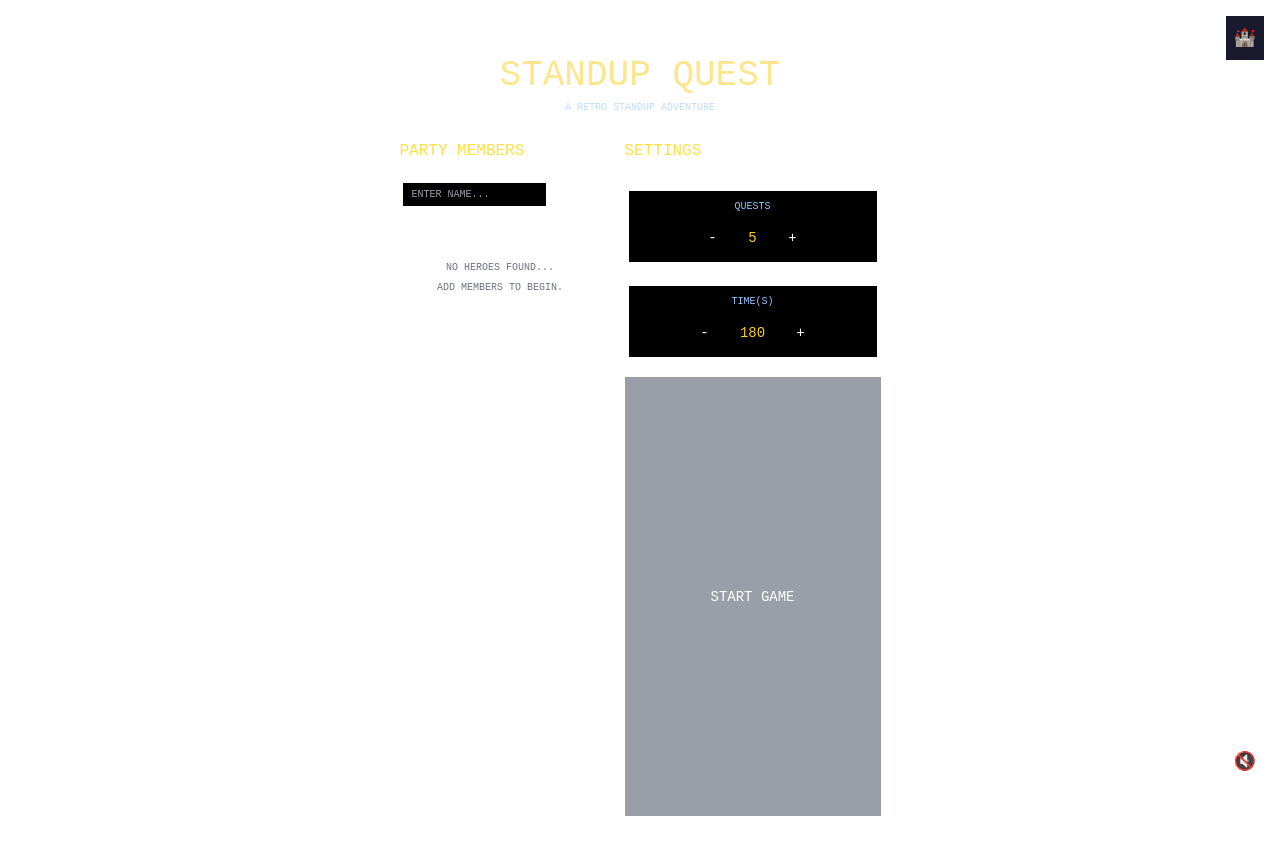
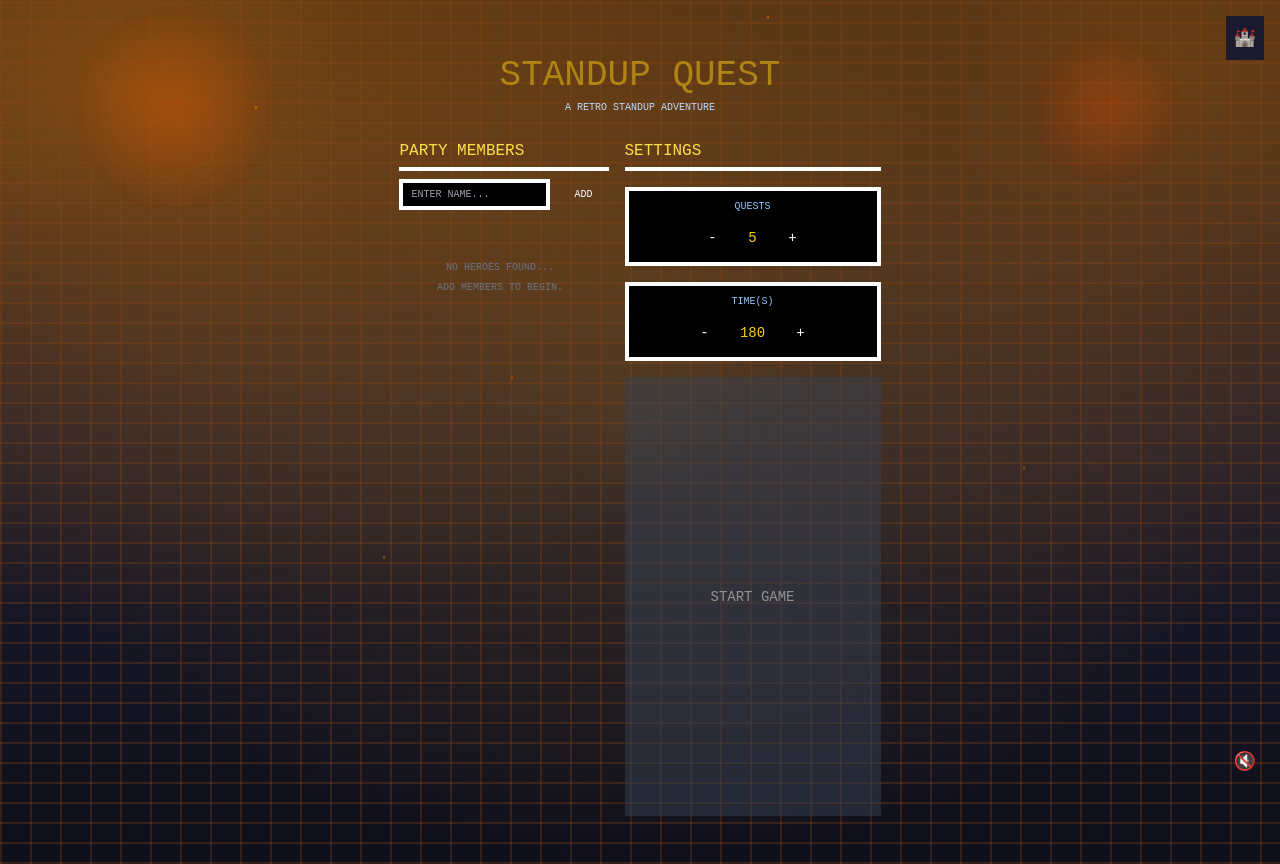
Before and after one commit to drpoom/standup-quests, a Vue app: page / in a window 1280 px wide. Built offline with nearby package versions, Linux system fonts and the light colour scheme.

Commit message:
🔧 Fix: Inline backgrounds.css into style.css to ensure Vite bundles theme backgrounds properly

```diff
--- a/src/style.css
+++ b/src/style.css
@@ -1,9 +1,6 @@
 @tailwind base;
 @tailwind components;
 @tailwind utilities;
-
-/* Import advanced backgrounds */
-@import './backgrounds.css';
 
 /* =============================================================================
    THEME SYSTEM - CSS Variables
@@ -124,3 +121,377 @@ img {
 .theme-text-muted {
   color: var(--theme-text-muted);
 }
+/* =============================================================================
+   ADVANCED THEME BACKGROUNDS - Eye-catching, distinctive designs
+   ============================================================================= */
+
+/* =============================================================================
+   CLASSIC FANTASY - Medieval Tavern with Torchlight & Stone Walls
+   ============================================================================= */
+
+.theme-classic {
+  background-color: #1a1a2e;
+  background-image:
+    /* Stone wall pattern */
+    repeating-linear-gradient(
+      0deg,
+      rgba(139, 69, 19, 0.3),
+      rgba(139, 69, 19, 0.3) 2px,
+      transparent 2px,
+      transparent 20px
+    ),
+    repeating-linear-gradient(
+      90deg,
+      rgba(139, 69, 19, 0.3),
+      rgba(139, 69, 19, 0.3) 2px,
+      transparent 2px,
+      transparent 30px
+    ),
+    /* Warm torchlight glow from corners */
+    radial-gradient(ellipse at 10% 10%, rgba(255, 140, 0, 0.4) 0%, transparent 50%),
+    radial-gradient(ellipse at 90% 10%, rgba(255, 140, 0, 0.3) 0%, transparent 50%),
+    radial-gradient(ellipse at 50% 50%, rgba(255, 165, 0, 0.15) 0%, transparent 70%),
+    /* Deep dungeon background */
+    linear-gradient(180deg, #2d1f1a 0%, #1a1a2e 50%, #0f0f1a 100%);
+  background-attachment: fixed;
+  background-size:
+    100% 100%,
+    100% 100%,
+    100% 100%,
+    100% 100%,
+    100% 100%,
+    100% 100%;
+  position: relative;
+  overflow: hidden;
+}
+
+/* Animated torch flames */
+.theme-classic::before {
+  content: '';
+  position: fixed;
+  top: 0;
+  left: 0;
+  right: 0;
+  bottom: 0;
+  background-image:
+    radial-gradient(circle at 15% 15%, rgba(255, 100, 0, 0.2) 0%, transparent 8%),
+    radial-gradient(circle at 85% 15%, rgba(255, 80, 0, 0.15) 0%, transparent 6%);
+  animation: torchFlicker 3s ease-in-out infinite alternate;
+  pointer-events: none;
+  z-index: 0;
+}
+
+@keyframes torchFlicker {
+  0%, 100% {
+    opacity: 1;
+    transform: scale(1);
+  }
+  50% {
+    opacity: 0.85;
+    transform: scale(1.05);
+  }
+  75% {
+    opacity: 0.9;
+    transform: scale(0.98);
+  }
+}
+
+/* Floating embers/particles */
+.theme-classic::after {
+  content: '';
+  position: fixed;
+  top: -100px;
+  left: 0;
+  right: 0;
+  bottom: 0;
+  background-image:
+    radial-gradient(2px 2px at 20% 30%, rgba(255, 140, 0, 0.8), transparent),
+    radial-gradient(2px 2px at 40% 60%, rgba(255, 100, 0, 0.6), transparent),
+    radial-gradient(2px 2px at 60% 20%, rgba(255, 160, 0, 0.7), transparent),
+    radial-gradient(2px 2px at 80% 70%, rgba(255, 120, 0, 0.5), transparent),
+    radial-gradient(2px 2px at 30% 80%, rgba(255, 140, 0, 0.6), transparent);
+  background-size: 100% 100%;
+  animation: embersRise 8s linear infinite;
+  opacity: 0.6;
+  pointer-events: none;
+  z-index: 1;
+}
+
+@keyframes embersRise {
+  0% {
+    transform: translateY(0);
+    opacity: 0;
+  }
+  10% {
+    opacity: 0.6;
+  }
+  90% {
+    opacity: 0.6;
+  }
+  100% {
+    transform: translateY(-100px);
+    opacity: 0;
+  }
+}
+
+/* =============================================================================
+   90s MILLENNIUM - FF7 Mako Reactor with Industrial Elements
+   ============================================================================= */
+
+.theme-millennium {
+  background-color: #0a0e1a;
+  background-image:
+    /* Industrial grid lines */
+    linear-gradient(
+      0deg,
+      rgba(0, 255, 136, 0.05) 1px,
+      transparent 1px
+    ),
+    linear-gradient(
+      90deg,
+      rgba(0, 255, 136, 0.05) 1px,
+      transparent 1px
+    ),
+    /* Mako energy swirls */
+    radial-gradient(ellipse at 30% 40%, rgba(0, 255, 136, 0.2) 0%, transparent 40%),
+    radial-gradient(ellipse at 70% 60%, rgba(74, 144, 217, 0.25) 0%, transparent 45%),
+    radial-gradient(ellipse at 50% 50%, rgba(0, 255, 136, 0.1) 0%, transparent 60%),
+    /* Deep space gradient */
+    linear-gradient(180deg, #0a0e1a 0%, #1a1f3a 50%, #0f1a2e 100%);
+  background-attachment: fixed;
+  background-size:
+    100% 100%,
+    100% 100%,
+    100% 100%,
+    100% 100%,
+    100% 100%,
+    100% 100%;
+  position: relative;
+}
+
+/* Animated mako particles */
+.theme-millennium::before {
+  content: '';
+  position: fixed;
+  top: 0;
+  left: 0;
+  right: 0;
+  bottom: 0;
+  background-image:
+    radial-gradient(3px 3px at 10% 20%, #00ff88, transparent),
+    radial-gradient(2px 2px at 20% 80%, #4a90d9, transparent),
+    radial-gradient(3px 3px at 30% 40%, #00ff88, transparent),
+    radial-gradient(2px 2px at 40% 60%, #ffffff, transparent),
+    radial-gradient(3px 3px at 50% 30%, #4a90d9, transparent),
+    radial-gradient(2px 2px at 60% 90%, #00ff88, transparent),
+    radial-gradient(3px 3px at 70% 50%, #ffffff, transparent),
+    radial-gradient(2px 2px at 80% 10%, #4a90d9, transparent),
+    radial-gradient(3px 3px at 90% 70%, #00ff88, transparent);
+  background-size: 200px 200px;
+  animation: makoFloat 15s linear infinite;
+  opacity: 0.8;
+  pointer-events: none;
+  z-index: 0;
+}
+
+@keyframes makoFloat {
+  0% {
+    background-position: 0 0;
+    transform: scale(1);
+  }
+  50% {
+    transform: scale(1.1);
+  }
+  100% {
+    background-position: 200px 200px;
+    transform: scale(1);
+  }
+}
+
+/* Pulsing mako energy waves */
+.theme-millennium::after {
+  content: '';
+  position: fixed;
+  top: 50%;
+  left: 50%;
+  transform: translate(-50%, -50%);
+  width: 150vmax;
+  height: 150vmax;
+  background: radial-gradient(
+    circle,
+    rgba(0, 255, 136, 0.08) 0%,
+    transparent 50%
+  );
+  animation: makoPulse 4s ease-out infinite;
+  pointer-events: none;
+  z-index: 1;
+}
+
+@keyframes makoPulse {
+  0% {
+    opacity: 0;
+    transform: translate(-50%, -50%) scale(0.8);
+  }
+  20% {
+    opacity: 1;
+  }
+  100% {
+    opacity: 0;
+    transform: translate(-50%, -50%) scale(1.2);
+  }
+}
+
+/* =============================================================================
+   SCI-FI RPG - Holographic Space Bridge with Stars & Grid
+   ============================================================================= */
+
+.theme-scifi {
+  background-color: #000000;
+  background-image:
+    /* Moving holographic grid */
+    linear-gradient(
+      0deg,
+      rgba(0, 255, 255, 0.15) 1px,
+      transparent 1px
+    ),
+    linear-gradient(
+      90deg,
+      rgba(0, 255, 255, 0.15) 1px,
+      transparent 1px
+    ),
+    /* Deep space with nebula */
+    radial-gradient(ellipse at 20% 30%, rgba(100, 0, 255, 0.2) 0%, transparent 40%),
+    radial-gradient(ellipse at 80% 70%, rgba(0, 100, 255, 0.15) 0%, transparent 35%),
+    /* Star field */
+    radial-gradient(1px 1px at 10% 10%, #ffffff, transparent),
+    radial-gradient(1px 1px at 20% 30%, #ffffff, transparent),
+    radial-gradient(1px 1px at 30% 50%, #ffffff, transparent),
+    radial-gradient(1px 1px at 40% 70%, #ffffff, transparent),
+    radial-gradient(1px 1px at 50% 90%, #ffffff, transparent),
+    radial-gradient(1px 1px at 60% 20%, #ffffff, transparent),
+    radial-gradient(1px 1px at 70% 40%, #ffffff, transparent),
+    radial-gradient(1px 1px at 80% 60%, #ffffff, transparent),
+    radial-gradient(1px 1px at 90% 80%, #ffffff, transparent),
+    /* Space gradient */
+    linear-gradient(180deg, #000000 0%, #0a0a1a 50%, #000033 100%);
+  background-attachment: fixed;
+  background-size:
+    50px 50px,
+    50px 50px,
+    100% 100%,
+    100% 100%,
+    100% 100%,
+    100% 100%,
+    100% 100%,
+    100% 100%,
+    100% 100%,
+    100% 100%,
+    100% 100%,
+    100% 100%,
+    100% 100%,
+    100% 100%;
+  position: relative;
+}
+
+/* Animated grid movement */
+.theme-scifi::before {
+  content: '';
+  position: fixed;
+  top: 0;
+  left: 0;
+  right: 0;
+  bottom: 0;
+  background-image:
+    linear-gradient(
+      0deg,
+      rgba(0, 255, 255, 0.1) 1px,
+      transparent 1px
+    );
+  background-size: 50px 50px;
+  animation: gridMove 10s linear infinite;
+  opacity: 0.5;
+  pointer-events: none;
+  z-index: 0;
+}
+
+@keyframes gridMove {
+  0% {
+    background-position: 0 0;
+  }
+  100% {
+    background-position: 0 50px;
+  }
+}
+
+/* Twinkling stars */
+.theme-scifi::after {
+  content: '';
+  position: fixed;
+  top: 0;
+  left: 0;
+  right: 0;
+  bottom: 0;
+  background-image:
+    radial-gradient(2px 2px at 15% 25%, #ffffff, transparent),
+    radial-gradient(2px 2px at 35% 15%, #00ffff, transparent),
+    radial-gradient(2px 2px at 55% 35%, #ffffff, transparent),
+    radial-gradient(2px 2px at 75% 25%, #0066ff, transparent),
+    radial-gradient(2px 2px at 95% 45%, #ffffff, transparent),
+    radial-gradient(2px 2px at 25% 65%, #00ffff, transparent),
+    radial-gradient(2px 2px at 45% 55%, #ffffff, transparent),
+    radial-gradient(2px 2px at 65% 75%, #0066ff, transparent),
+    radial-gradient(2px 2px at 85% 85%, #ffffff, transparent);
+  animation: starsTwinkle 3s ease-in-out infinite;
+  opacity: 0.7;
+  pointer-events: none;
+  z-index: 1;
+}
+
+@keyframes starsTwinkle {
+  0%, 100% {
+    opacity: 0.7;
+    transform: scale(1);
+  }
+  50% {
+    opacity: 1;
+    transform: scale(1.2);
+  }
+}
+
+/* Scanline overlay for all themes (subtle CRT effect) */
+.theme-scifi .app-container::before {
+  content: '';
+  position: fixed;
+  top: 0;
+  left: 0;
+  right: 0;
+  bottom: 0;
+  background: repeating-linear-gradient(
+    0deg,
+    rgba(0, 0, 0, 0.15),
+    rgba(0, 0, 0, 0.15) 1px,
+    transparent 1px,
+    transparent 2px
+  );
+  pointer-events: none;
+  z-index: 9999;
+}
+
+/* =============================================================================
+   THEME TRANSITIONS - Smooth theme switching
+   ============================================================================= */
+
+body {
+  transition:
+    background 0.5s ease,
+    background-image 0.5s ease,
+    color 0.3s ease;
+}
+
+.retro-panel,
+.retro-btn {
+  transition:
+    background 0.3s ease,
+    border-color 0.3s ease,
+    box-shadow 0.3s ease;
+}
```
Also changed, not shown: 4 other files (tests, documents, lock files or other folders).
